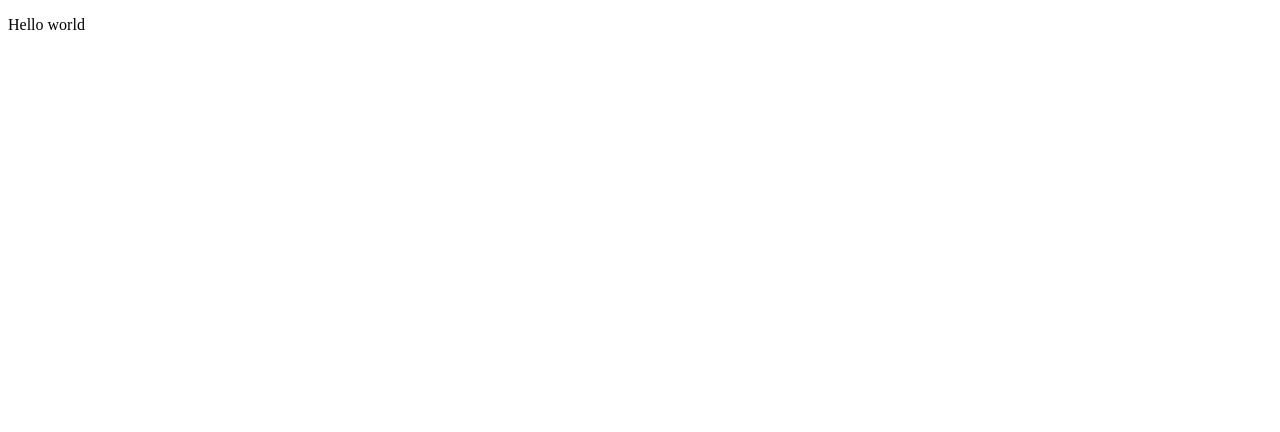
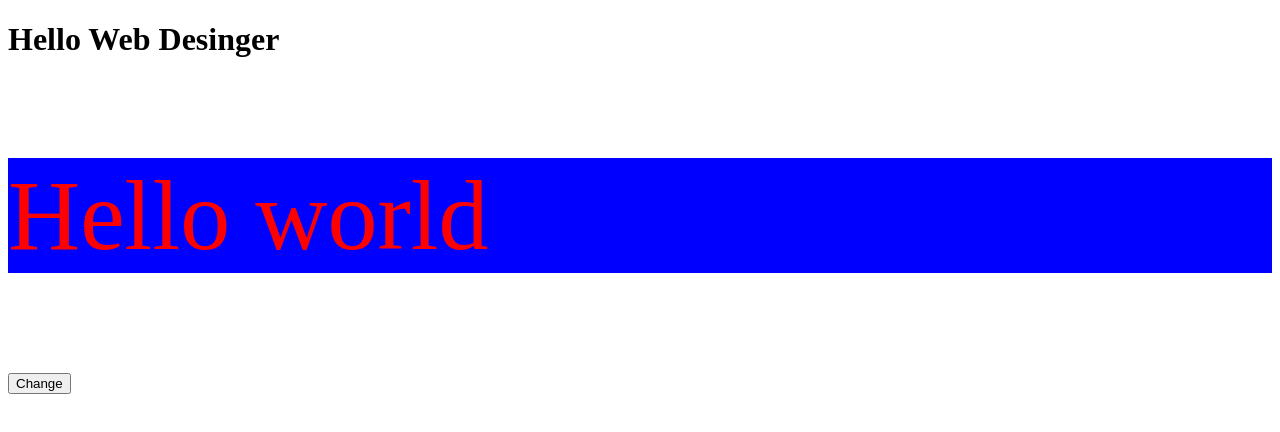
Before and after one commit to sudipta-karmaker/js_basic, a plain HTML site: page index.html in a window 1280 px wide. Drawn offline with Linux system fonts and the light colour scheme.

Commit message:
dom method

```diff
--- a/index.html
+++ b/index.html
@@ -7,8 +7,9 @@
 </head>
 <body>
 
-
+<h1>Hello Web Desinger</h1>
 <p>Hello world</p>
+<button>Change</button>
     <script src="js/script.js"></script>
 </body>
 </html>
--- a/js/script.js
+++ b/js/script.js
@@ -212,3 +212,39 @@ const teams=['Argentina','France','Spain','England','Norway','Belgium']
     }
  ]
  console.log(employee[0].employeeOne);
+
+
+ let num=[1,2,3,4,5,6,7,8,9]
+ num.map((item)=>{
+    console.log(item);
+
+ })
+ let numr=[1,2,3,4,5,6,7,8,9]
+ numr.map((item)=>{
+    console.log(item*2);
+
+ })
+
+ let numbr=[1,2,3,4,5,6,7,8,9]
+ let result= numbr.map((item)=>{
+    return(item*7);
+ })
+ console.log(result);
+ console.log(result[2]);
+
+ let s='sudipta'
+ console.log(typeof s);
+
+ let pargph =document.querySelector('p')
+ pargph.style.color='red'
+ pargph.style.backgroundColor='blue'
+ pargph.style.fontSize='100px'
+
+ let heading= document.querySelector('h1')
+let button= document.querySelector('button')
+button.addEventListener('click',()=>{
+heading.innerHTML='I am Sudipta'
+heading.style.color='teal'
+heading.style.backgroundColor='red'
+heading.style.fontSize='100px'
+})
```
